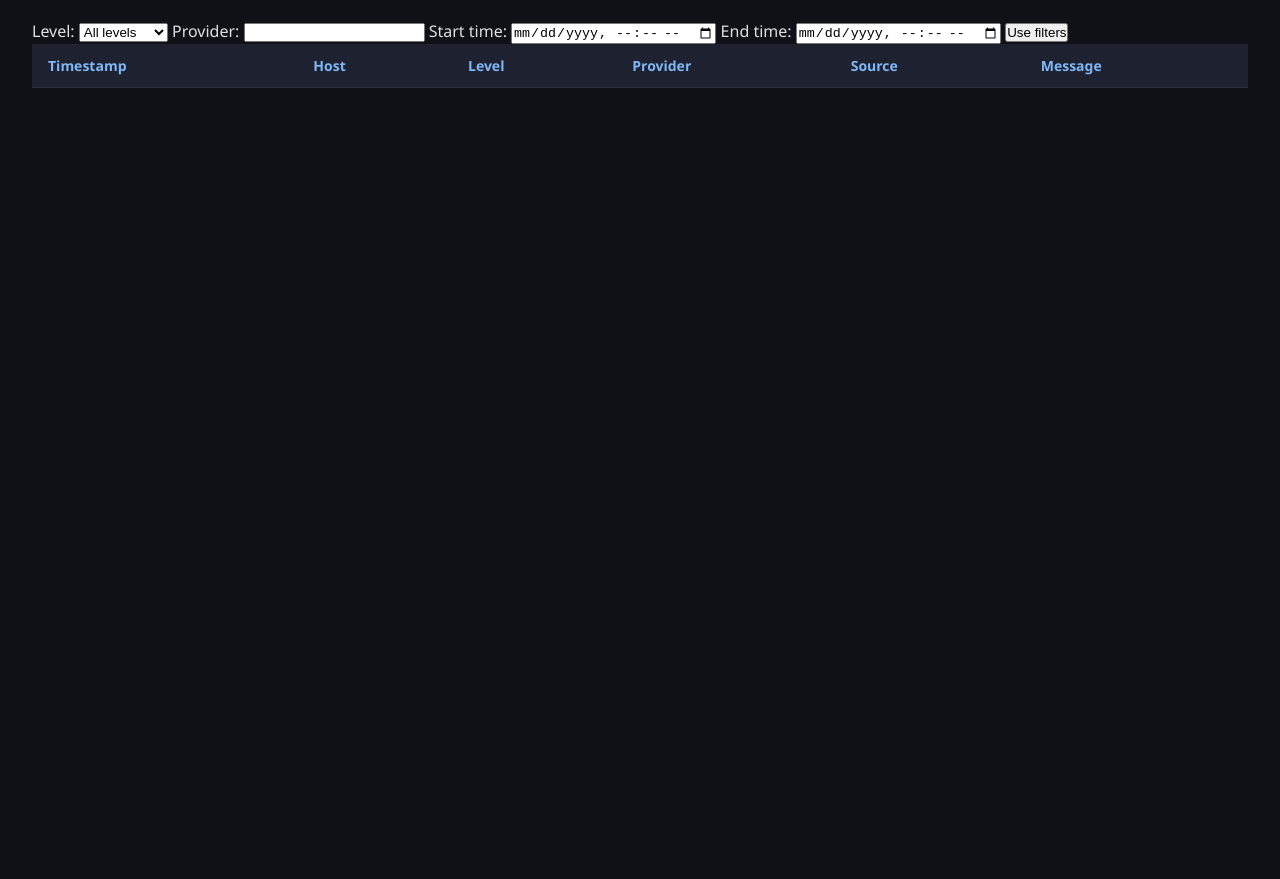
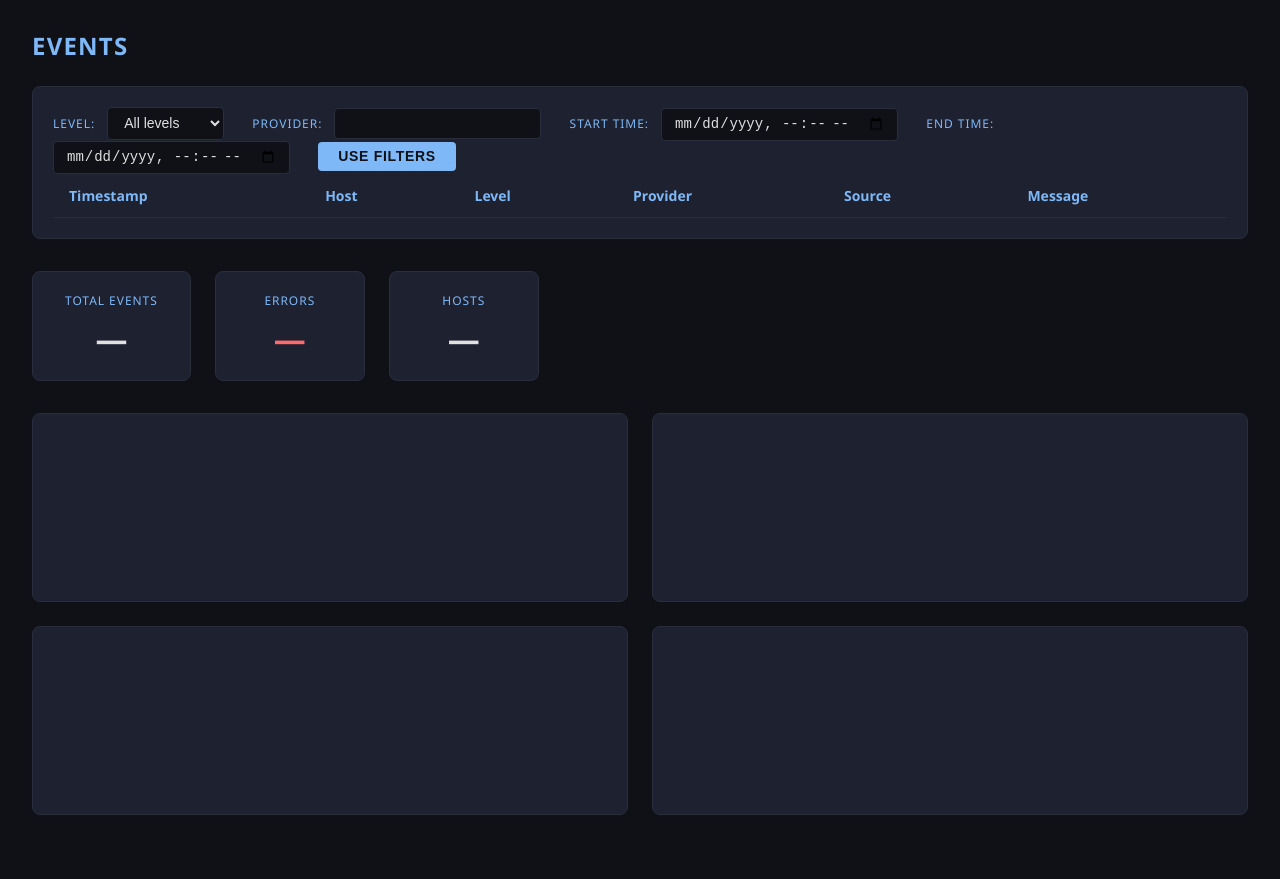
Before and after one commit to Octopuzzled/minisoc, a plain HTML site: page web/index.html in a window 1280 px wide. Shown: the part 69-948 px from the top of the page. Before the commit the page ends 800 px from the top, so only its background shows below. Drawn offline with nearby package versions, Linux system fonts and the light colour scheme; no server answers.

Commit message:
feat: improve UI layout and visual design (#39)
Polishes the dashboard UI with improved layout and visual design.

Header/navbar with logo, project name and live status indicator
Metric cards showing total events, errors and host count
Charts displayed in 2x2 grid layout with card styling
Filter area visually separated from event list
Consistent dark theme throughout

Closes #32

```diff
--- a/web/app.js
+++ b/web/app.js
@@ -44,6 +44,9 @@ async function loadEvents(level, provider, timestart, timeend) {
 async function loadMetrics() {
     const response = await fetch('http://localhost:5152/metrics');
     const metrics = await response.json();
+    document.getElementById("card-total").textContent = metrics.event_count;
+    document.getElementById("card-errors").textContent = metrics.by_level["Error"] ?? 0;
+    document.getElementById("card-hosts").textContent = Object.keys(metrics.by_host).length;
 
     //By level chart
     const levelData = metrics.by_level;
--- a/web/index.html
+++ b/web/index.html
@@ -14,7 +14,17 @@
     </head>
 
     <body>
-        <h1>Eventliste</h1>
+        <header>
+            <div id="header-logo">
+                <span id="header-icon">⚡</span>
+                <span id="header-title">MiniSOC</span>
+            </div>
+            <div id="header-status">
+                <span class="status-dot"></span>
+                <span>Live</span>
+            </div>
+        </header>
+        <h1>Events</h1>
         <div id="events-container">
             <label for="levels">Level: </label>
             <select name="levels" id="levels">
@@ -44,11 +54,25 @@
                 <tbody id="events-body"></tbody>
             </table>
         </div>
+        <div id="metrics-cards">
+            <div class="card">
+                <span class="card-label">Total Events</span>
+                <span class="card-value" id="card-total">—</span>
+            </div>
+            <div class="card">
+                <span class="card-label">Errors</span>
+                <span class="card-value card-error" id="card-errors">—</span>
+            </div>
+            <div class="card">
+                <span class="card-label">Hosts</span>
+                <span class="card-value" id="card-hosts">—</span>
+            </div>
+        </div>
         <div id="events-charts">
-            <canvas id="clevel"></canvas>
-            <canvas id="chost"></canvas>
-            <canvas id="c24h"></canvas>
-            <canvas id="c7d"></canvas>
+            <div><canvas id="clevel"></canvas></div>
+            <div><canvas id="chost"></canvas></div>
+            <div><canvas id="c24h"></canvas></div>
+            <div><canvas id="c7d"></canvas></div>
         </div>
         <footer>
 
--- a/web/style.css
+++ b/web/style.css
@@ -10,6 +10,58 @@ body {
     color: #e0e0e0;
     font-family: 'Segoe UI', sans-serif;
     padding: 2rem;
+}
+
+/* Header */
+header {
+    display: flex;
+    justify-content: space-between;
+    align-items: center;
+    padding: 1rem 2rem;
+    background-color: #1e2130;
+    border-bottom: 1px solid #2a2d3e;
+    margin: -2rem -2rem 2rem -2rem;
+}
+
+#header-logo {
+    display: flex;
+    align-items: center;
+    gap: 0.75rem;
+}
+
+#header-icon {
+    font-size: 1.5rem;
+}
+
+#header-title {
+    font-size: 1.25rem;
+    font-weight: 700;
+    color: #7eb8f7;
+    letter-spacing: 0.1em;
+    text-transform: uppercase;
+}
+
+#header-status {
+    display: flex;
+    align-items: center;
+    gap: 0.5rem;
+    font-size: 0.75rem;
+    color: #69db7c;
+    text-transform: uppercase;
+    letter-spacing: 0.08em;
+}
+
+.status-dot {
+    width: 8px;
+    height: 8px;
+    background-color: #69db7c;
+    border-radius: 50%;
+    animation: pulse 2s infinite;
+}
+
+@keyframes pulse {
+    0%, 100% { opacity: 1; }
+    50% { opacity: 0.3; }
 }
 
 h1 {
@@ -70,14 +122,95 @@ footer {
     text-align: center;
 }
 
+/* Metric Cards */
+#metrics-cards {
+    display: flex;
+    gap: 1.5rem;
+    margin: 2rem 0;
+}
+
+.card {
+    background-color: #1e2130;
+    border: 1px solid #2a2d3e;
+    border-radius: 8px;
+    padding: 1.25rem 2rem;
+    display: flex;
+    flex-direction: column;
+    align-items: center;
+    min-width: 150px;
+}
+
+.card-label {
+    color: #7eb8f7;
+    font-size: 0.75rem;
+    text-transform: uppercase;
+    letter-spacing: 0.08em;
+    margin-bottom: 0.5rem;
+}
+
+.card-value {
+    color: #e0e0e0;
+    font-size: 2rem;
+    font-weight: 700;
+}
+
+.card-error {
+    color: #ff6b6b;
+}
+
+#events-container {
+    background-color: #1e2130;
+    border: 1px solid #2a2d3e;
+    border-radius: 8px;
+    padding: 1.25rem;
+    margin-bottom: 2rem;
+}
+
+label {
+    color: #7eb8f7;
+    font-size: 0.75rem;
+    text-transform: uppercase;
+    letter-spacing: 0.08em;
+    margin-right: 0.5rem;
+}
+
+select, input[type="text"], input[type="datetime-local"] {
+    background-color: #0f1117;
+    color: #e0e0e0;
+    border: 1px solid #2a2d3e;
+    border-radius: 4px;
+    padding: 0.4rem 0.75rem;
+    font-size: 0.875rem;
+    margin-right: 1.5rem;
+}
+
+button {
+    background-color: #7eb8f7;
+    color: #0f1117;
+    border: none;
+    border-radius: 4px;
+    padding: 0.4rem 1.25rem;
+    font-size: 0.875rem;
+    font-weight: 600;
+    cursor: pointer;
+    text-transform: uppercase;
+    letter-spacing: 0.05em;
+}
+
+button:hover {
+    background-color: #a5d0ff;
+}
+
 #events-charts {
-    display: flex;
-    flex-wrap: wrap;
+    display: grid;
+    grid-template-columns: 1fr 1fr;
     gap: 1.5rem;
     margin-top: 2rem;
 }
 
-#events-charts canvas {
-    max-width: 400px;
-    max-height: 300px;
+#events-charts div {
+    background-color: #1e2130;
+    border: 1px solid #2a2d3e;
+    border-radius: 8px;
+    padding: 1rem;
 }
```
